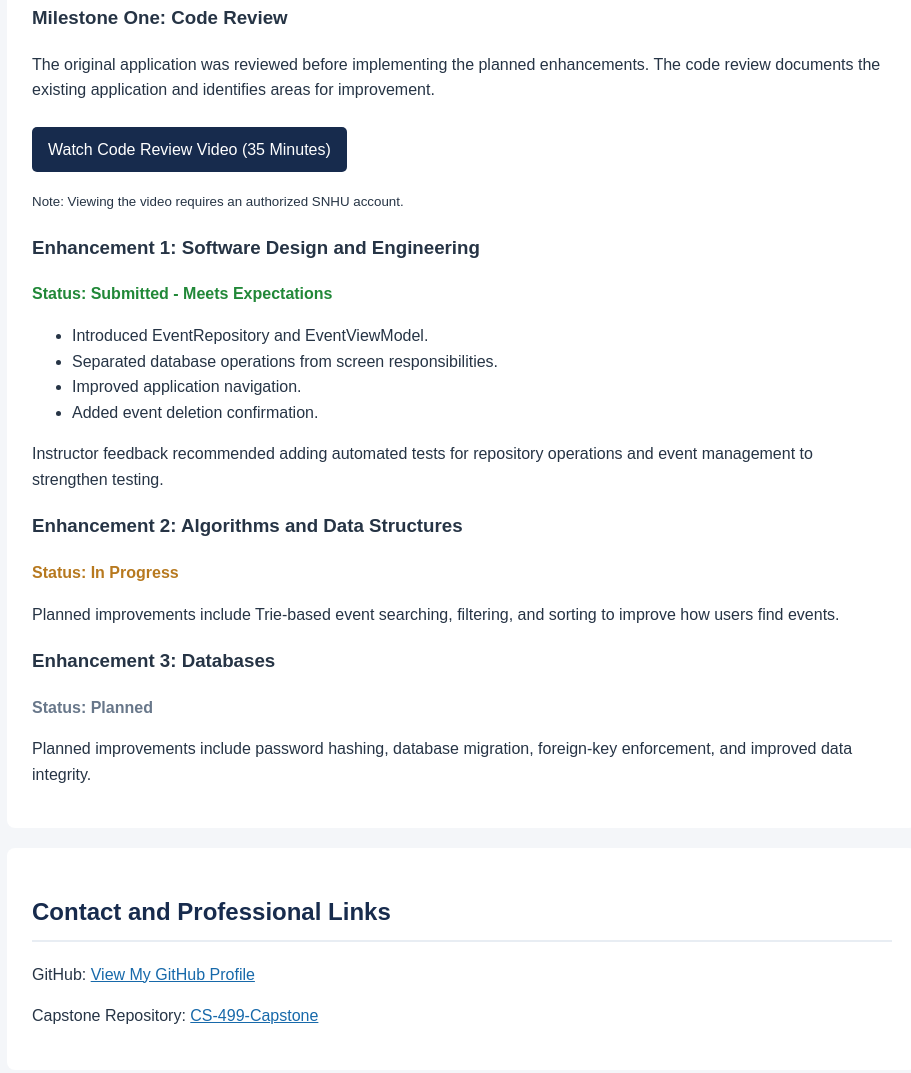
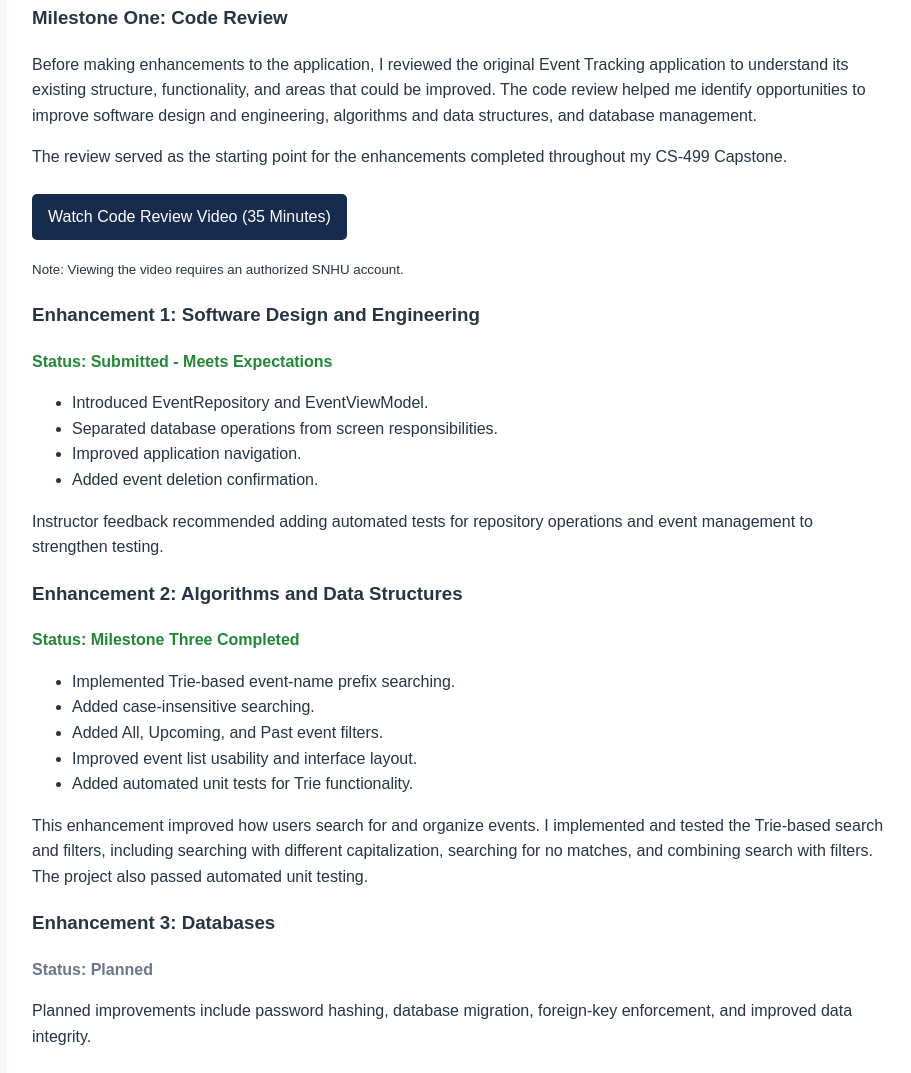
Before and after one commit to sudarshan-acharya/CS-499-Capstone, a plain HTML site: page index.html in a window 1280 px wide. Shown: the part 1746-2819 px from the top of the page, without its empty margins (178-1089 px from the left). Drawn offline with Linux system fonts and the light colour scheme.

Commit message:
Revise code review and enhancement details in index.html
The code review identified opportunities for improvement in software design, algorithms, and database management. Enhancements include Trie-based searching, case-insensitive searching, and improved event filtering.

```diff
--- a/index.html
+++ b/index.html
@@ -234,10 +234,17 @@
             <h3>Milestone One: Code Review</h3>
 
             <p>
-                The original application was reviewed before
-                implementing the planned enhancements. The code
-                review documents the existing application and
-                identifies areas for improvement.
+                Before making enhancements to the application, I reviewed
+                the original Event Tracking application to understand its
+                existing structure, functionality, and areas that could
+                be improved. The code review helped me identify
+                opportunities to improve software design and engineering,
+                algorithms and data structures, and database management.
+            </p>
+
+            <p>
+                The review served as the starting point for the
+                enhancements completed throughout my CS-499 Capstone.
             </p>
 
             <p>
@@ -277,13 +284,25 @@
 
             <h3>Enhancement 2: Algorithms and Data Structures</h3>
 
-            <p class="status progress">
-                Status: In Progress
+            <p class="status completed">
+                Status: Milestone Three Completed
             </p>
 
+            <ul>
+                <li>Implemented Trie-based event-name prefix searching.</li>
+                <li>Added case-insensitive searching.</li>
+                <li>Added All, Upcoming, and Past event filters.</li>
+                <li>Improved event list usability and interface layout.</li>
+                <li>Added automated unit tests for Trie functionality.</li>
+            </ul>
+
             <p>
-                Planned improvements include Trie-based event searching,
-                filtering, and sorting to improve how users find events.
+                This enhancement improved how users search for and
+                organize events. I implemented and tested the Trie-based
+                search and filters, including searching with different
+                capitalization, searching for no matches, and combining
+                search with filters. The project also passed automated
+                unit testing.
             </p>
 
             <h3>Enhancement 3: Databases</h3>
```
